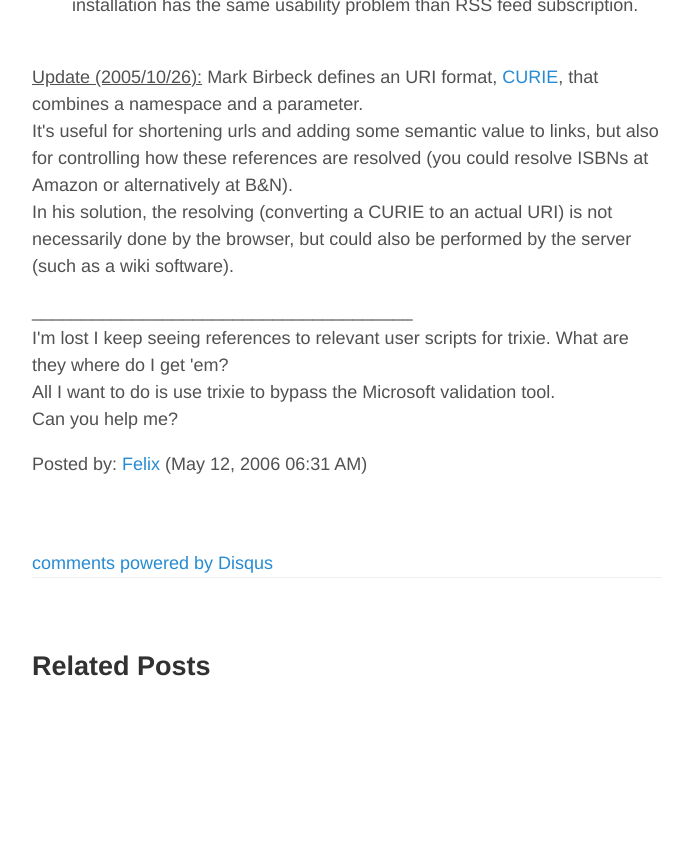
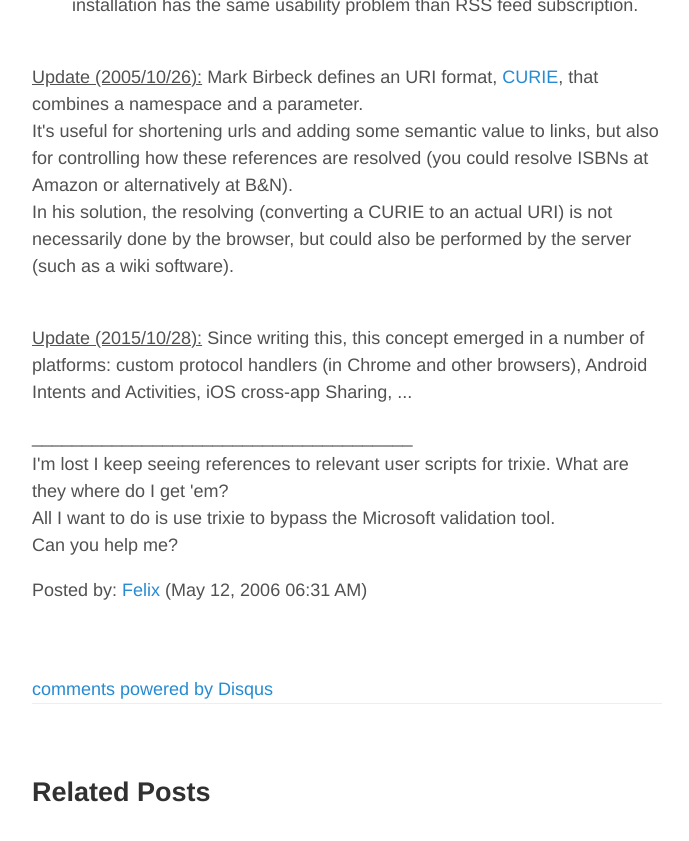
Before and after one commit to jcouv/jcouv.github.io, a Jekyll site: the page built from archives/000232.html, in a window 1280 px wide and 900 px high, scrolled down 4247 px. Shown: the top 841 px of the window, without its empty margins (293-982 px from the left). Built offline with Jekyll 4.4.1, drawn with Linux system fonts in a browser that asks for light colours; comment, search, counter and statistics services are not loaded; before the commit the page ends 5021 px from its top, so only the background shows below that.

Commit message:
Update 000232.html

```diff
--- a/archives/000232.html
+++ b/archives/000232.html
@@ -70,6 +70,11 @@ But I would think that privacy-wise, it would be better if the browser kept the
 It's useful for shortening urls and adding some semantic value to links, but also for controlling how these references are resolved (you could resolve ISBNs at Amazon or alternatively at B&N). <br />
 In his solution, the resolving (converting a CURIE to an actual URI) is not necessarily done by the browser, but could also be performed by the server (such as a wiki software).</p>
 
+
+<p><br />
+<u>Update (2015/10/28):</u> Since writing this, this concept emerged in a number of platforms: custom protocol handlers (in Chrome and other browsers), Android Intents and Activities, iOS cross-app Sharing, ...</p>
+
+
 ______________________________________
 
 <p>I'm lost I keep seeing references to relevant user scripts for trixie. What are they where do I get 'em?<br />
```
